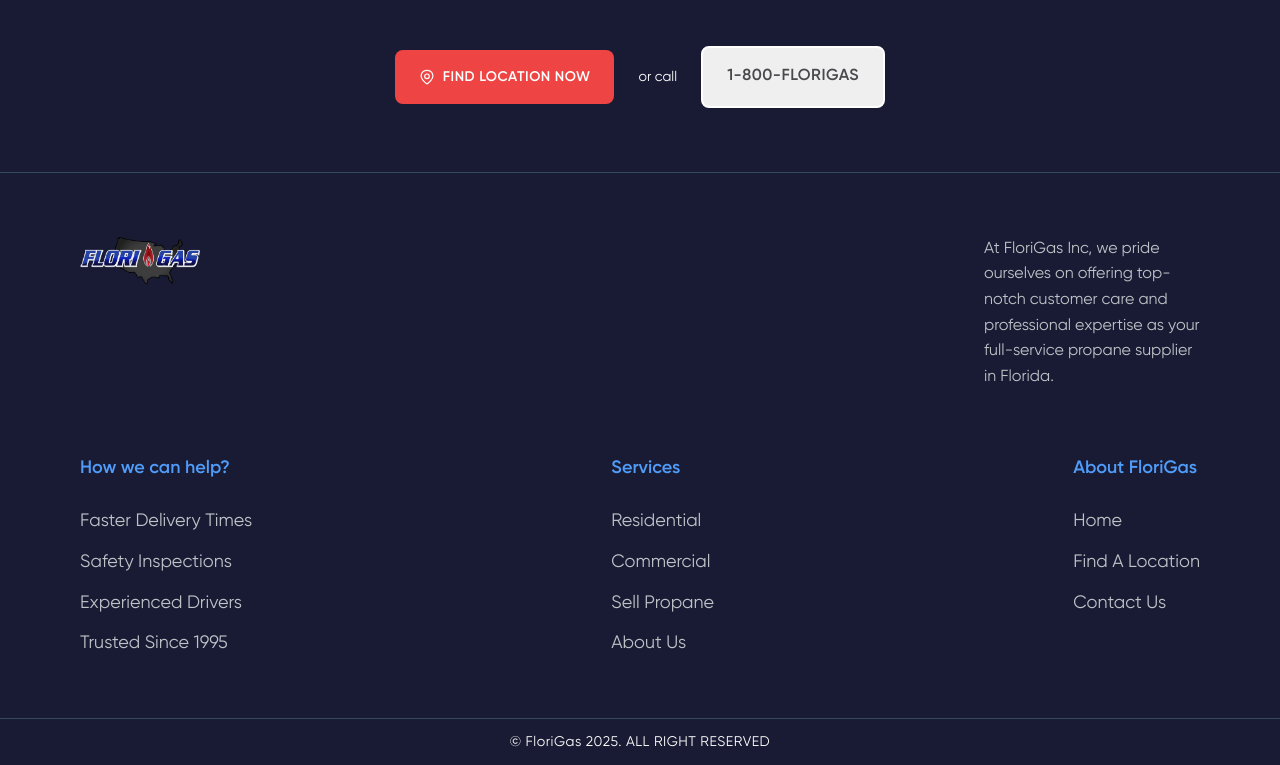
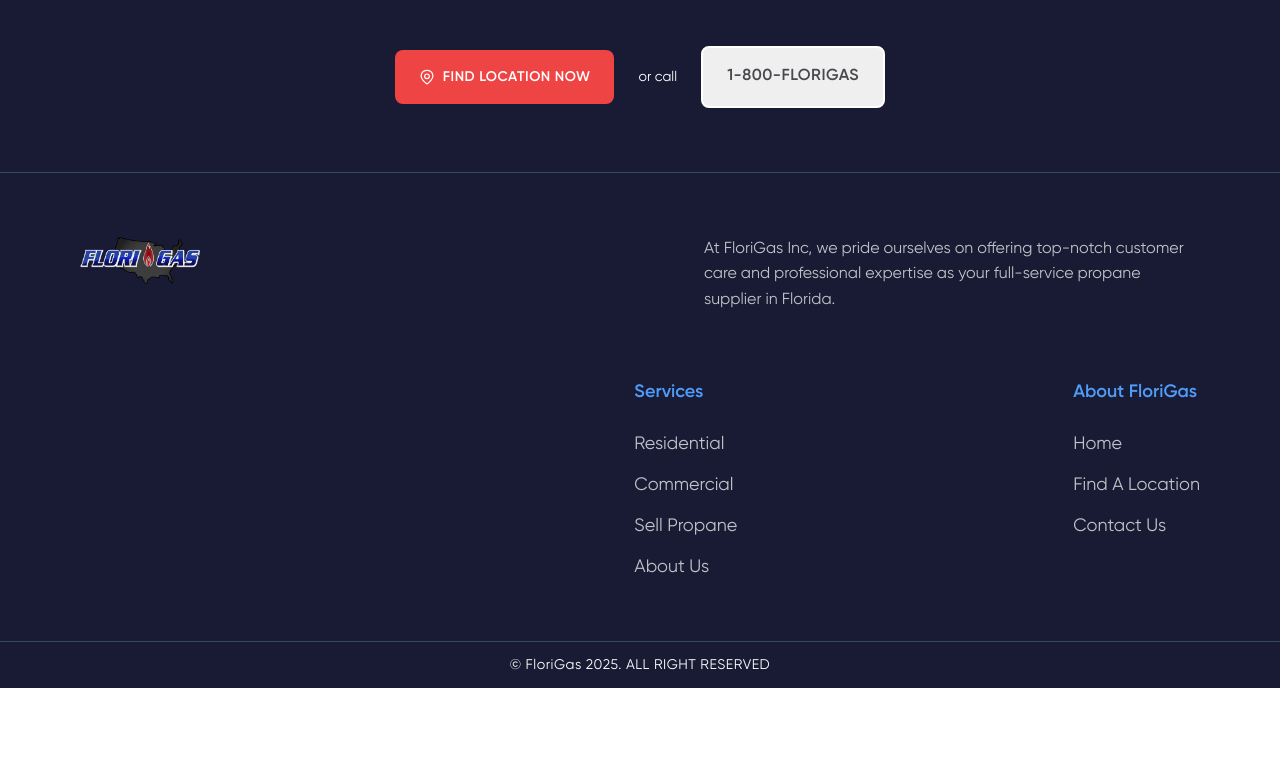
Before and after one commit to khurram-irshad/floris-gas, a Next.js app: page / in a window 1280 px wide. Shown: the part 5295-6060 px from the top of the page. After the commit the page ends 5983 px from the top, so only its background shows below. Built offline with nearby package versions, Linux system fonts and the light colour scheme.

Commit message:
fixed email, footer and favicon issue

```diff
--- a/src/app/api/send-contact/route.ts
+++ b/src/app/api/send-contact/route.ts
@@ -55,7 +55,7 @@
     // Email content
     const mailOptions = {
       from: emailUser,
-      to: 'mrrana0795@gmail.com',
+      to: 'info@florigas.us',
       subject: 'New Contact Form Submission from FlorisGAS Website',
       html: `
         <div style="font-family: Arial, sans-serif; max-width: 600px; margin: 0 auto;">
--- a/src/app/layout.tsx
+++ b/src/app/layout.tsx
@@ -1,11 +1,28 @@
 import { Geist_Mono } from "next/font/google";
 import { gilroy } from "./fonts";
 import "./globals.css";
+import type { Metadata } from "next";
 
 const geistMono = Geist_Mono({
   variable: "--font-geist-mono",
   subsets: ["latin"],
 });
+
+export const metadata: Metadata = {
+  icons: {
+    icon: [
+      { url: "/icon.svg", sizes: "any", type: "image/svg+xml" },
+      { url: "/icon.svg", sizes: "32x32", type: "image/svg+xml" },
+      { url: "/icon.svg", sizes: "48x48", type: "image/svg+xml" },
+      { url: "/icon.svg", sizes: "64x64", type: "image/svg+xml" },
+      { url: "/icon.svg", sizes: "128x128", type: "image/svg+xml" },
+    ],
+    shortcut: "/icon.svg",
+    apple: [
+      { url: "/icon.svg", sizes: "180x180", type: "image/svg+xml" },
+    ],
+  },
+};
 
 export default function RootLayout({
   children,
--- a/src/components/layout/Footer.css
+++ b/src/components/layout/Footer.css
@@ -15,7 +15,7 @@
 .footer-brand-section {
   display: flex;
   align-items: flex-start;
-  gap: 70%;
+  gap: 45%;
   margin-bottom: 4rem;
 }
 
@@ -31,9 +31,10 @@
 /* Bottom section: Three columns */
 .footer-columns {
   display: flex;
-  justify-content: space-between;
+  justify-content: flex-end;
   width: 100%;
   margin-bottom: 3rem;
+  gap: 30%;
 }
 
 .logo-image {
--- a/src/components/layout/Footer.tsx
+++ b/src/components/layout/Footer.tsx
@@ -27,7 +27,7 @@
         {/* Bottom Section: Three Columns */}
         <div className="footer-columns">
           {/* How we can help */}
-          <div className="footer-column">
+          {/* <div className="footer-column">
             <h3 className="footer-column-title">How we can help?</h3>
             <ul className="footer-links">
               <li><a  className="footer-link">Faster Delivery Times</a></li>
@@ -35,7 +35,7 @@
               <li><a  className="footer-link">Experienced Drivers</a></li>
               <li><a  className="footer-link">Trusted Since 1995</a></li>
             </ul>
-          </div>
+          </div> */}
 
           {/* Services */}
           <div className="footer-column">
--- a/src/components/sections/HeroSection.css
+++ b/src/components/sections/HeroSection.css
@@ -332,7 +332,7 @@
 }
 .sub-heading {
   font-size: 18px;
-  color: #49484D;
+  color: white;
   font-weight: 400;
   line-height: 100%;
   margin-top: 8px;
```
